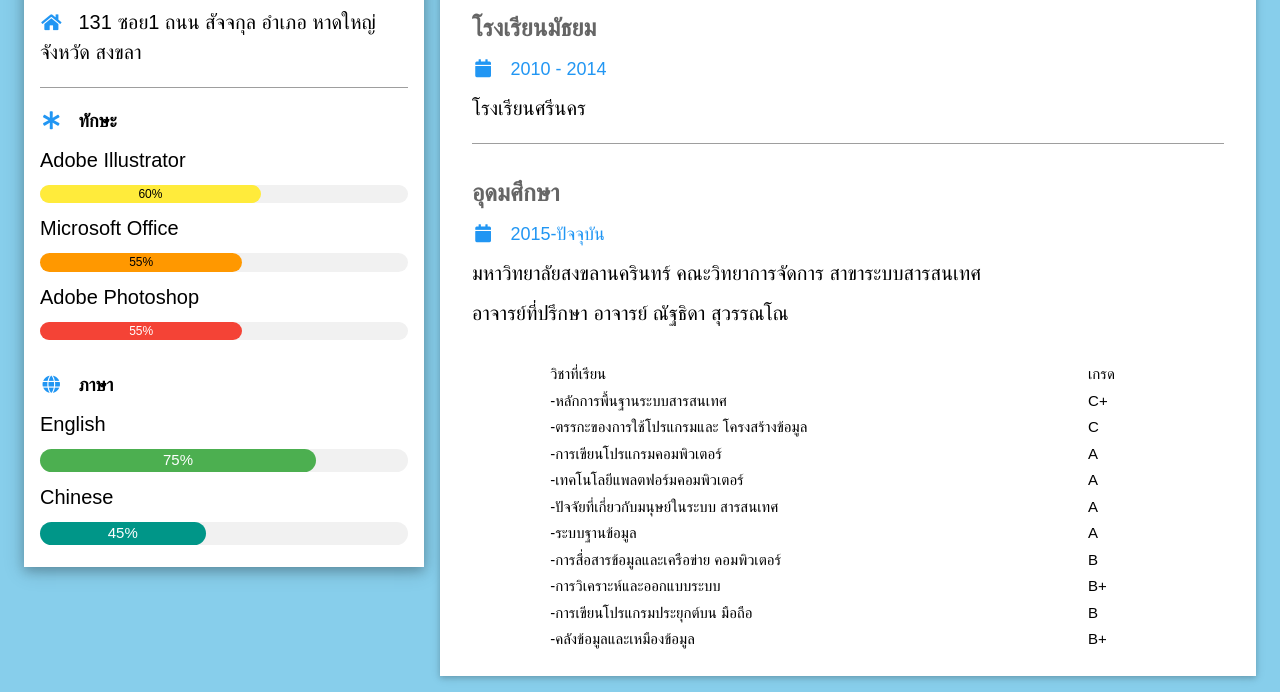
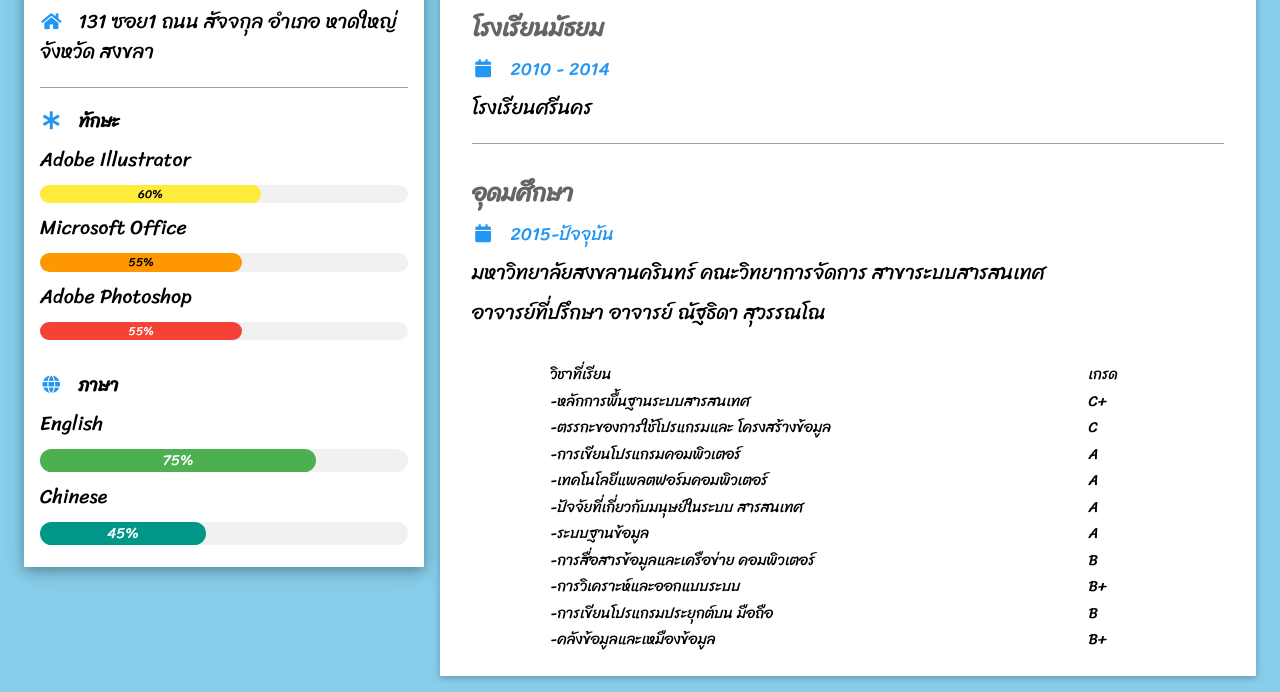
Before and after one commit to natthawatp/myresume.github.io, a plain HTML site: page index.html in a window 1280 px wide. Shown: the part 513-1205 px from the top of the page. Drawn offline with Linux system fonts and the light colour scheme; files whose address does not match are found by name; a web font is replaced by a local one.

Commit message:
Update index.html

```diff
--- a/index.html
+++ b/index.html
@@ -7,9 +7,10 @@
 <link rel="stylesheet" href="css/w3.css">
 <link rel="stylesheet" href="css/stylesheet.css">
 <link rel="stylesheet" href="css/fontawesome-all.min.css">
+  <link href="https://fonts.googleapis.com/css?family=Sriracha" rel="stylesheet">
 <style>
   h2{color:#E6E6FA;text-shadow: 1px 1px 2px black, 0 0 25px blue, 0 0 5px darkblue;}
-html,h1,body,h3,h2,h4,h5 {font-family: "bangna_newregular", sans-serif}
+html,h1,body,h3,h2,h4,h5 {font-family: 'Sriracha', cursive;}
     h6 {
         text-align: right;
     }
```
